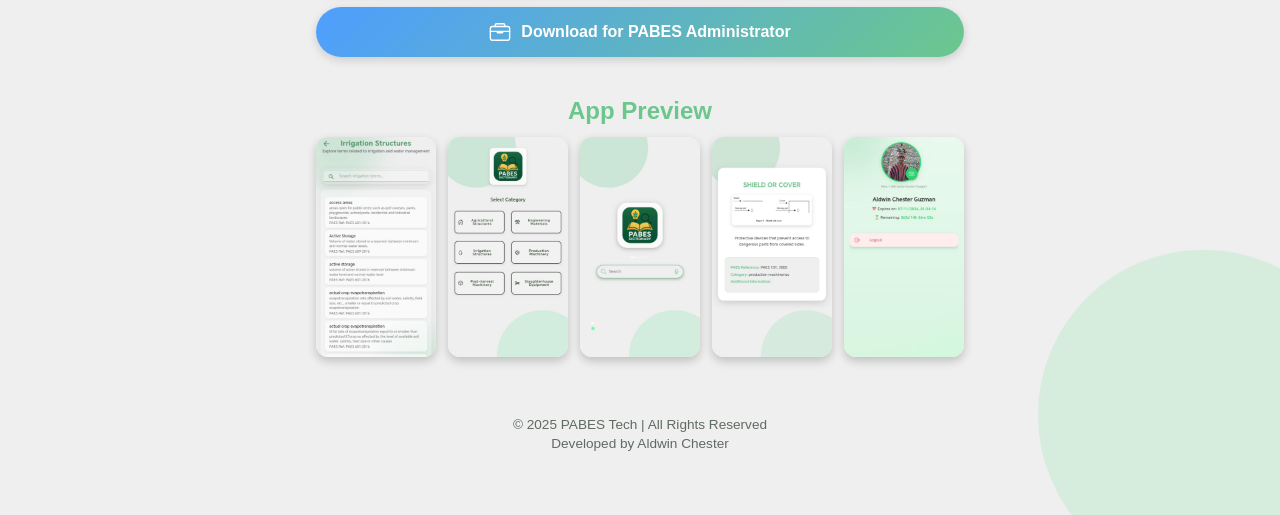
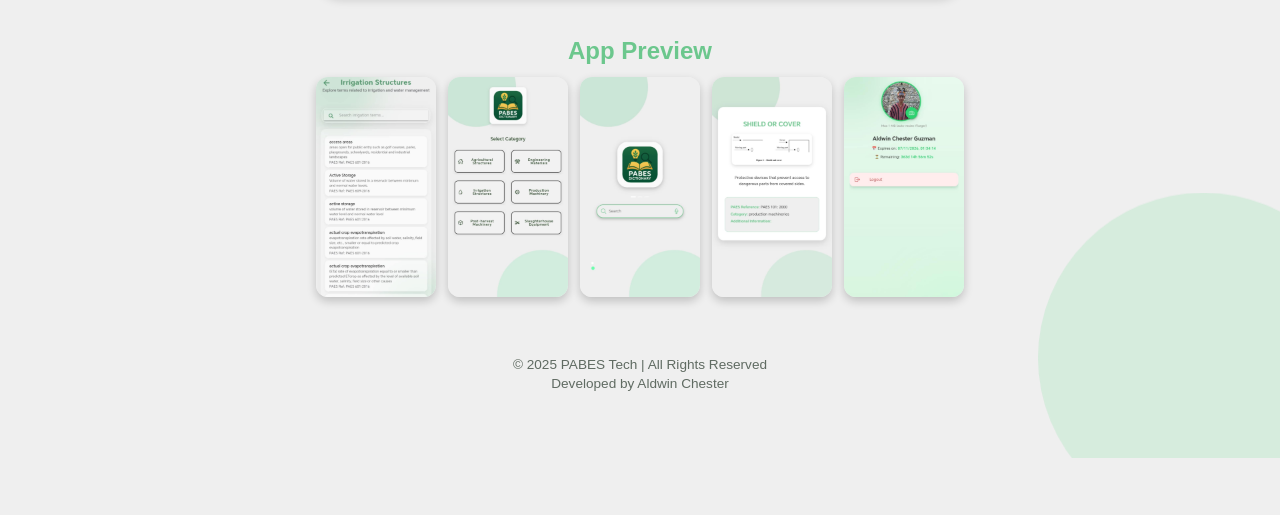
Before and after one commit to pabestechno2425/PABESOfflineDictionary, a plain HTML site: page index.html in a window 1280 px wide. Shown: the part 342-857 px from the top of the page. After the commit the page ends 800 px from the top, so only its background shows below. Drawn offline with nearby package versions, Linux system fonts and the light colour scheme.

Commit message:
Updated APK FOR CLIENT AND USER

```diff
--- a/index.html
+++ b/index.html
@@ -32,10 +32,10 @@
           <ion-icon name="logo-android"></ion-icon>
           Download for Android
         </a>
-        <a href="downloads/PABESAdmin.apk" class="download-btn windows">
+        <!-- <a href="downloads/PABESAdmin.apk" class="download-btn windows">
   <ion-icon name="briefcase-outline"></ion-icon>
   Download for PABES Administrator
-</a>
+</a> -->
       </div>
 
       <!-- Screenshot Section -->
```
